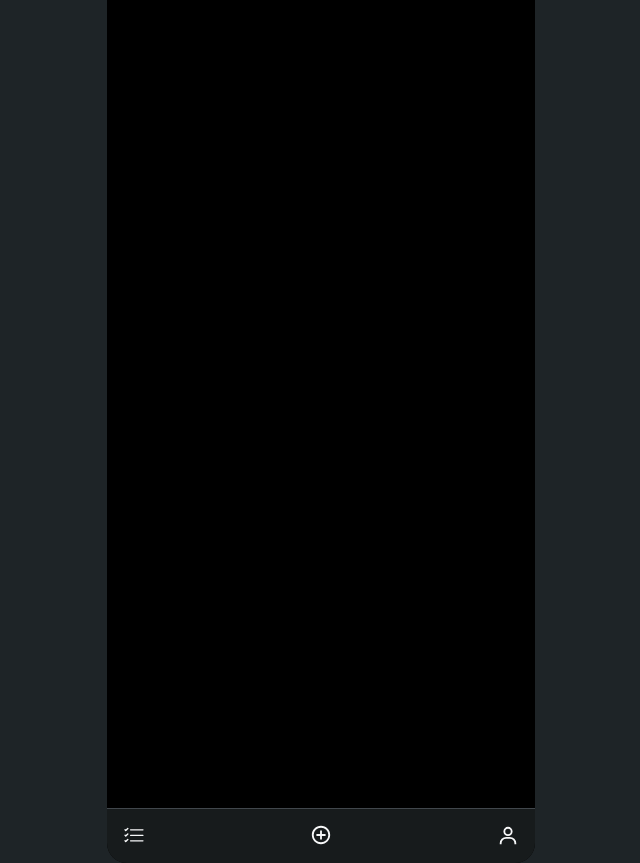
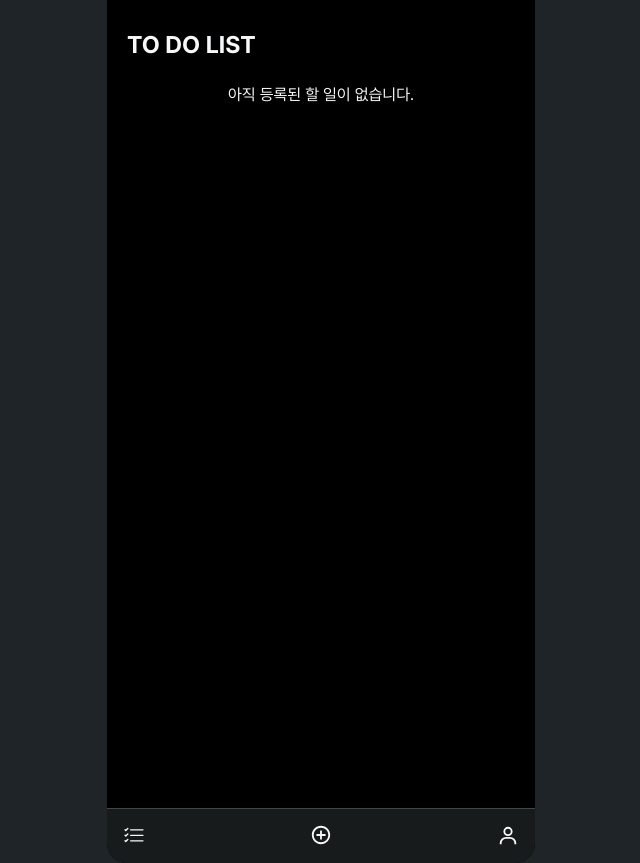
Before and after one commit to hongsyong92/make-plan-app, a React (Create React App) app: page /present-progress-app/todos/1 in a window 1280 px wide. Before the commit this address had no page. Shown: the whole page, without its empty margins (319-959 px from the left). Built offline with nearby package versions, Linux system fonts and the light colour scheme.

Commit message:
procees is not defined 에러 해결

```diff
--- a/craco.config.js
+++ b/craco.config.js
@@ -1,3 +1,5 @@
+const webpack = require("webpack");
+
 module.exports = {
   webpack: {
     configure: {
@@ -11,12 +13,12 @@
         ],
       },
     },
-    // plugins: {
-    //   add: [
-    //     new webpack.DefinePlugin({
-    //       process: {env: {}}
-    //     })
-    //   ]
-    // }
+    plugins: {
+      add: [
+        new webpack.ProvidePlugin({
+          process: "process/browser",
+        }),
+      ],
+    },
   },
 };
--- a/package.json
+++ b/package.json
@@ -12,8 +12,10 @@
     "@types/react": "^17.0.30",
     "@types/react-dom": "^17.0.9",
     "dayjs": "^1.10.7",
+    "dotenv": "^14.3.2",
     "framer-motion": "^6.0.0",
     "gh-pages": "^3.2.3",
+    "process": "^0.11.10",
     "react": "^17.0.2",
     "react-circular-progressbar": "^2.0.4",
     "react-dom": "^17.0.2",
--- a/src/Components/AddToDo.tsx
+++ b/src/Components/AddToDo.tsx
@@ -94,6 +94,20 @@
   background-color: ${theme.modalColor};
   z-index: 2;
   form {
+    padding-top: 30px;
+    display: flex;
+    > input {
+      width: calc(100% - 110px);
+      height: 47px;
+      margin: 0 auto;
+      border: 0;
+      outline: 0;
+      background-color: transparent;
+      border-bottom: 1px solid ${theme.textColor};
+      color: ${theme.textColor};
+      font-size: 18px;
+      margin-bottom: 20px;
+    }
     .add_todo_btn {
       display: flex;
       justify-content: center;
--- a/src/Components/ToDoDetail.tsx
+++ b/src/Components/ToDoDetail.tsx
@@ -27,7 +27,6 @@
 
 function ToDoDetail({ item }: IToDoDetail) {
   const navigate = useNavigate();
-  console.log(item);
 
   return (
     <Container
@@ -45,6 +44,9 @@
       <div className="todo_content">{item.text}</div>
       <div className="todo_btns">
         <button>진행중</button>
+        <button>완료</button>
+        <button>수정</button>
+        <button>삭제</button>
         <button>완료</button>
       </div>
     </Container>
--- a/src/index.tsx
+++ b/src/index.tsx
@@ -91,7 +91,7 @@
             <title>PRESENT PROGRESSIVE</title>
           </Helmet>
           <GlobalStyle />
-          <BrowserRouter basename={process.env.PUBLIC_URL}>
+          <BrowserRouter basename="/present-progress-app">
             <App />
           </BrowserRouter>
         </HelmetProvider>
```
Also changed, not shown: 2 other files (tests, documents, lock files or other folders).
